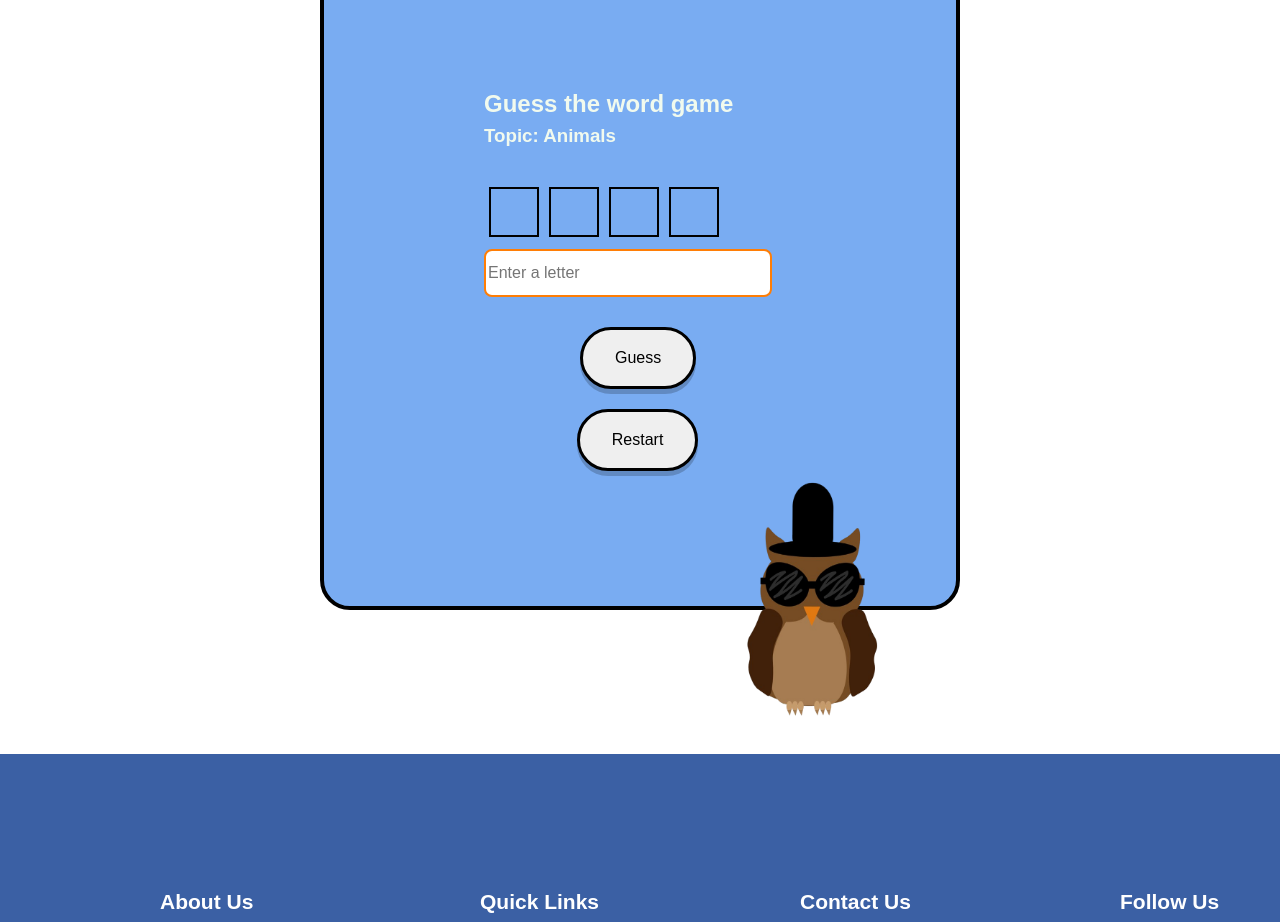
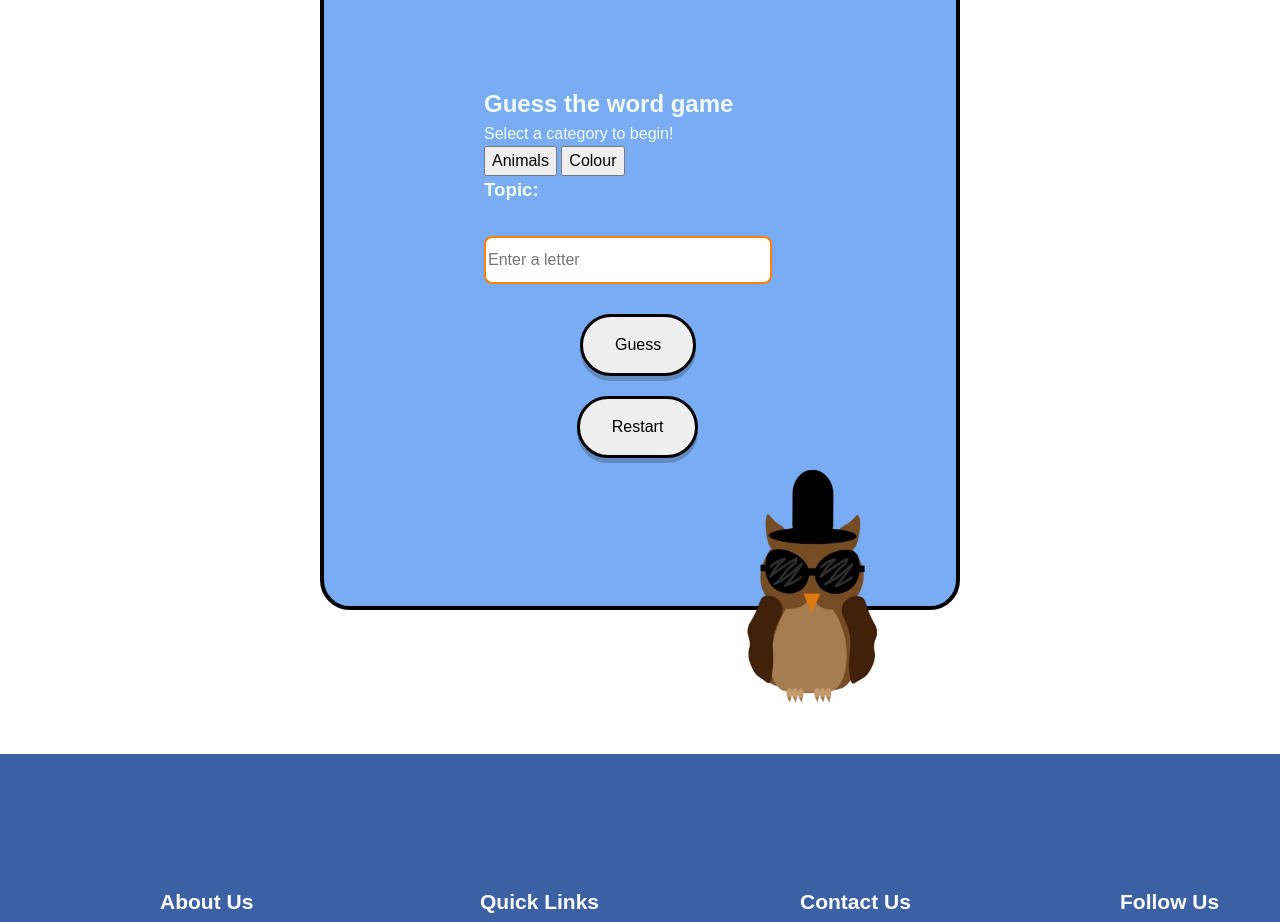
Before and after one commit to irm1005-itec1005-fall-2023/assignment-05-webwhisper, a plain HTML site: page index.html in a window 1280 px wide. Shown: the part 980-1902 px from the top of the page. Drawn offline with Linux system fonts and the light colour scheme.

Commit message:
two-categories-unstyled

```diff
--- a/index.html
+++ b/index.html
@@ -56,7 +56,12 @@
       <div class="container">
         <div class="item1">
           <h2>Guess the word game</h2>
-          <h3>Topic: Animals</h3>
+          <p>Select a category to begin!</p>
+          <div>
+            <button onclick="selectCategory(1)">Animals</button>
+            <button onclick="selectCategory(2)">Colour</button>
+          </div>
+          <h3 id="selectedCategory">Topic:</h3>
           <div id="wordContainer" class="word-container"></div> <!-- This ID should match the one in createSquares function -->
           <input class="inp" type="text" id="guessInput" placeholder="Enter a letter" maxlength="1"> <!-- This ID should match the one in checkLetter function -->
           <button class="btn-guess" id="guessButton">Guess</button>
--- a/script.js
+++ b/script.js
@@ -2,8 +2,22 @@
 /*just testing it*/
 /*just testing it*/
 // Array of words to choose from
-const words = ["dog", "cat", "cow", "bird"];
-let selectedWord = words[Math.floor(Math.random() * words.length)].toUpperCase();
+const category1Words = ["dog", "cat", "cow", "bird"];
+const category2Words = ["green", "yellow", "orange", "blue"];
+let selectedCategory = 0;
+let selectedWord = "";
+
+
+function selectCategory(category) {
+  selectedCategory = category;
+  if (category == 1) {
+     selectedWord = category1Words[Math.floor(Math.random() * category1Words.length)].toUpperCase();
+  } else if (category == 2) {
+      selectedWord = category2Words[Math.floor(Math.random() * category2Words.length)].toUpperCase();
+  }
+  createSquares();
+}
+
 
 function triggerConfetti() {
   const confetti = document.getElementById('confetti');
```
